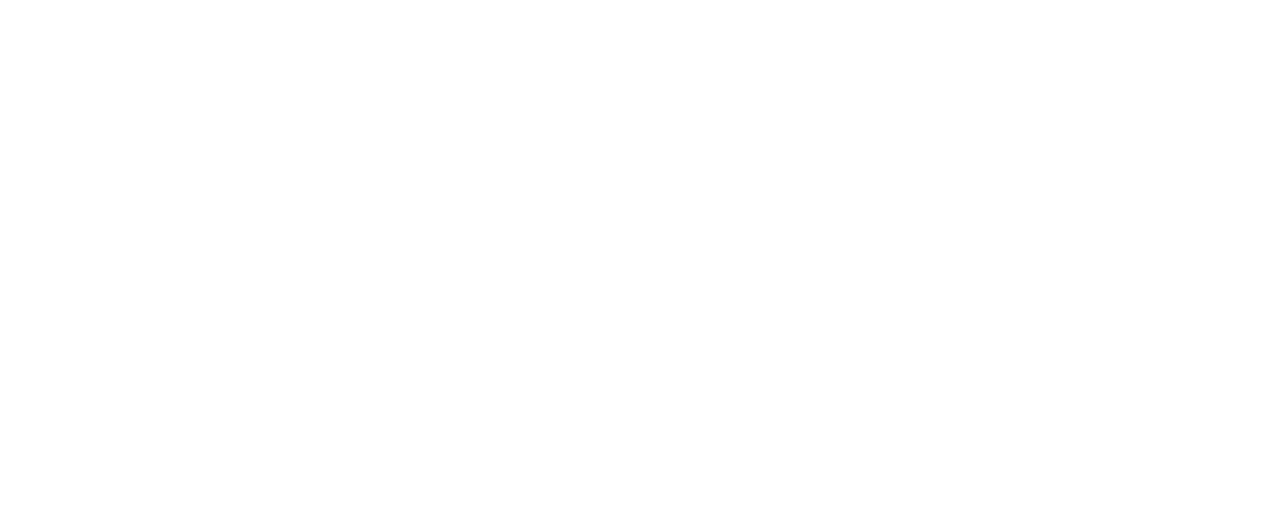
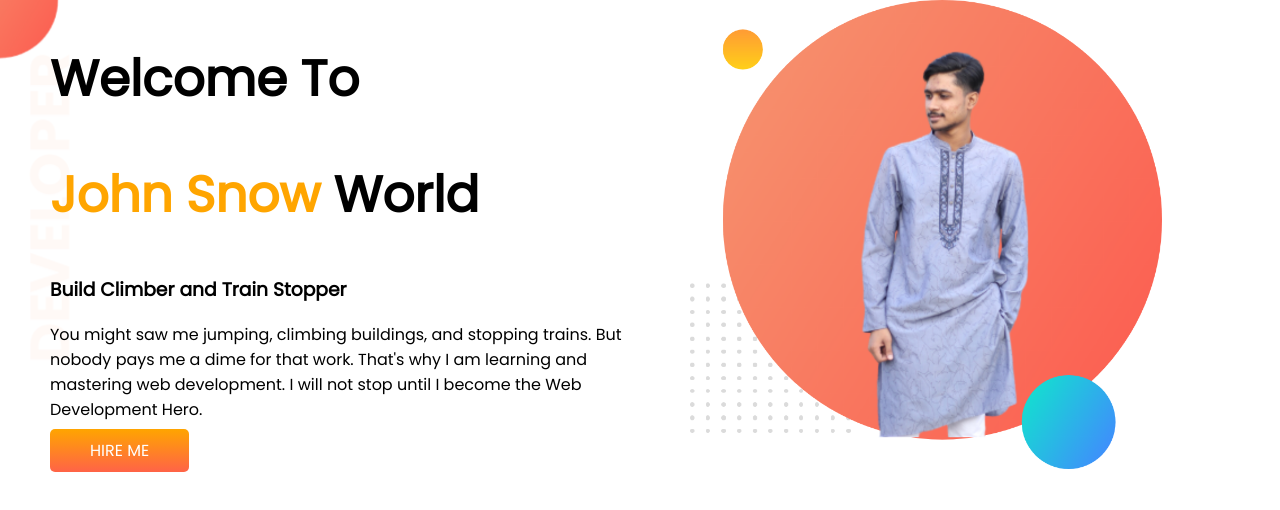
Before and after one commit to FahimAhmed07/COMPLETE.PORTFOLIO, a plain HTML site: page index.html in a window 1280 px wide. Drawn offline with Linux system fonts and the light colour scheme.

Commit message:
first sec added

```diff
--- a/index.html
+++ b/index.html
@@ -6,10 +6,28 @@
     <meta http-equiv="X-UA-Compatible" content="IE=edge">
     <meta name="viewport" content="width=device-width, initial-scale=1.0">
     <title>AHMED PORTFOLIO</title>
+    <link rel="preconnect" href="https://fonts.googleapis.com">
+    <link rel="preconnect" href="https://fonts.gstatic.com" crossorigin>
+    <link href="https://fonts.googleapis.com/css2?family=Poppins&display=swap" rel="stylesheet">
+
     <link rel="stylesheet" href="style.css">
 </head>
 
 <body>
+    <section class="first-sec">
+        <div class="snow-man">
+            <h1>Welcome To</h1>
+            <h1><span class="orange-color">John Snow</span> World</h1>
+            <h3>Build Climber and Train Stopper</h3>
+            <p>You might saw me jumping, climbing buildings, and stopping trains. But nobody pays me a dime for that
+                work. That's why I am learning and mastering web development. I will not stop until I become the Web
+                Development Hero.</p>
+            <a class="link-button" target="_blank" href="https://www.linkedin.com/in/fahim-ahmed-488581216/">HIRE ME</a>
+        </div>
+        <div class="snow-man">
+            <img src="images/my-bg (1).png">
+        </div>
+    </section>
 
 </body>
 
--- a/style.css
+++ b/style.css
@@ -0,0 +1,31 @@
+body{
+    font-family: 'Poppins', sans-serif;
+    margin: 0;
+}
+h1{
+    font-size: 50px;
+}
+.orange-color{
+    color: orange;
+}
+.link-button{
+    text-decoration: none;
+    background-image:linear-gradient(orange,tomato);
+    color:white;
+    border-radius: 5px;
+    padding: 10px 40px;
+}
+.first-sec{
+    display: flex;
+    background-image: url(images/top-banner.png);
+    background-repeat: no-repeat;
+
+
+}
+.first-sec img{
+    width: 80%;
+}
+.snow-man{
+    width: 50%;
+    padding-left: 50px;
+}
```
Also changed, not shown: images/dream-bg.png (added), images/exp-bg.png (added), images/my-bg (1).png (added), images/my-bg2.png (added), images/top-banner.png (added).
